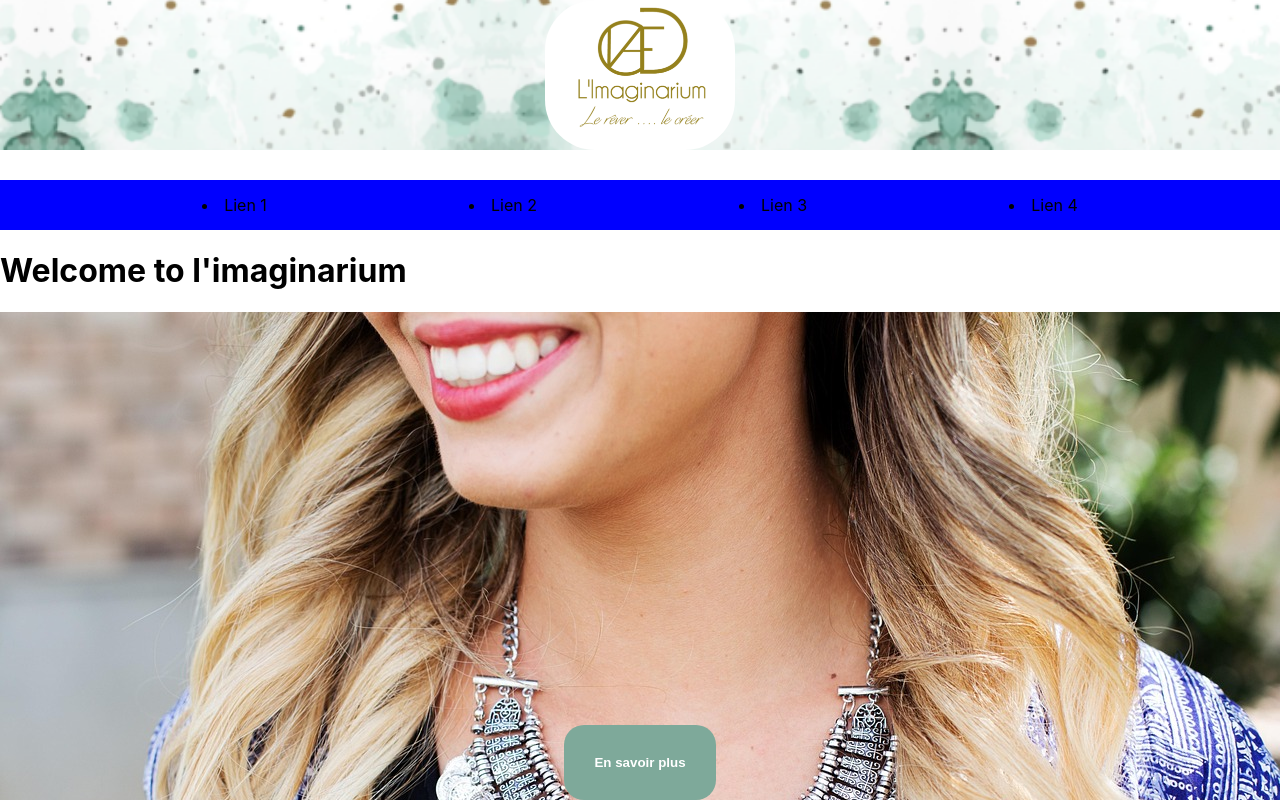
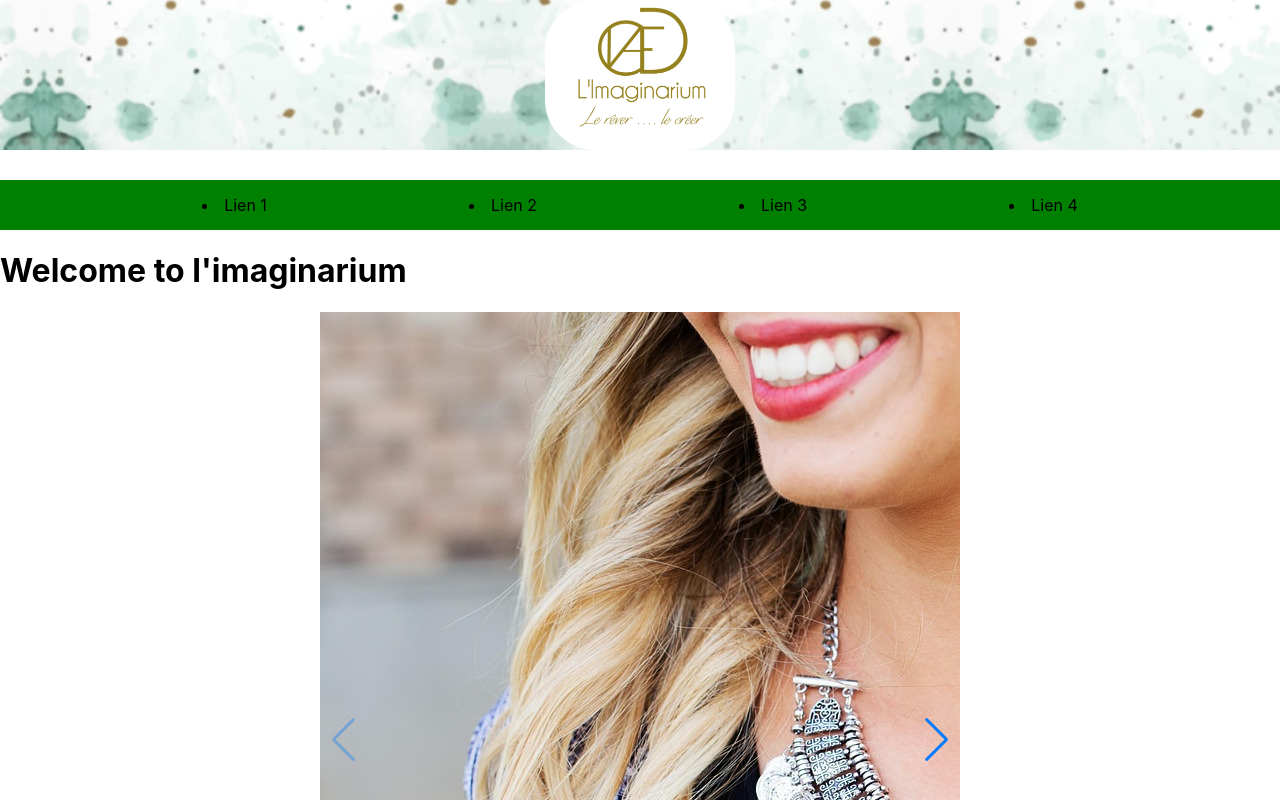
Before and after one commit to Florian77000/imaginarium-frontend, a Next.js app: page / in a window 1280 px wide. Shown: the top 800 px of the page. Built offline with nearby package versions, Linux system fonts and the light colour scheme.

Commit message:
ajout du carroussel + css / centrer, bouton dans l'image

```diff
--- a/components/Home.js
+++ b/components/Home.js
@@ -1,7 +1,14 @@
 import styles from '../styles/Home.module.css';
 import Header from "./header/header";
+import { Swiper, SwiperSlide } from 'swiper/react';
+import { Navigation,Pagination, Scrollbar, A11y } from 'swiper/modules';
 
-function Home() {
+import 'swiper/css';
+import 'swiper/css/navigation'; //Ajoute les boutons pour naviguer
+import 'swiper/css/scrollbar'; //Ajoute la navigation par scroll
+import 'swiper/css/pagination'; //Ajoute les points de la navigation
+
+export default function Home() {
   return (
     <>
       <Header />
@@ -9,13 +16,23 @@ function Home() {
         <h1 className={styles.title}>
           Welcome to l'imaginarium
         </h1>
-        <div className={styles.carroussel}>
-          <img src='./femme.jpg'></img>
-          <button className={styles.btn}>En savoir plus</button>
+        <div className={styles.swiperDiv}>
+        <Swiper
+          className={styles.swiper}
+          modules={[Navigation, Pagination, Scrollbar, A11y]}
+          slidesPerView={1}
+          navigation
+          pagination={{ clickable: true }}
+          scrollbar={{ draggable: true }}
+        >
+          <SwiperSlide><img src='./femme.jpg'></img></SwiperSlide>
+          <SwiperSlide><img src='./bracelet.jpg'></img></SwiperSlide>
+          <SwiperSlide><img src='./perle.jpg'></img></SwiperSlide>
+        </Swiper>
         </div>
       </main>
+
+
       </>
   );
 }
-
-export default Home;
--- a/package.json
+++ b/package.json
@@ -11,7 +11,8 @@
   "dependencies": {
     "next": "12.1.6",
     "react": "18.1.0",
-    "react-dom": "18.1.0"
+    "react-dom": "18.1.0",
+    "swiper": "^11.2.10"
   },
   "devDependencies": {
     "@testing-library/jest-dom": "^5.16.4",
--- a/styles/Header.module.css
+++ b/styles/Header.module.css
@@ -27,6 +27,6 @@
   align-items: center;
   justify-content: space-evenly;
   margin-top: 30px;
-  background-color: blue;
+  background-color: green;
   height: 50px;
 }
--- a/styles/Home.module.css
+++ b/styles/Home.module.css
@@ -1,7 +1,6 @@
 .carroussel {
     display: flex;
     justify-content: center;
-
 }
 
 .btn {
@@ -15,3 +14,14 @@
     font-weight: bold;
 
 }
+
+.swiperDiv {
+    width: 50%;
+    margin: 0 auto;
+    text-align: center;
+    position: relative;
+}
+
+.swiper {
+
+}
```
Also changed, not shown: 1 other file (tests, documents, lock files or other folders).
